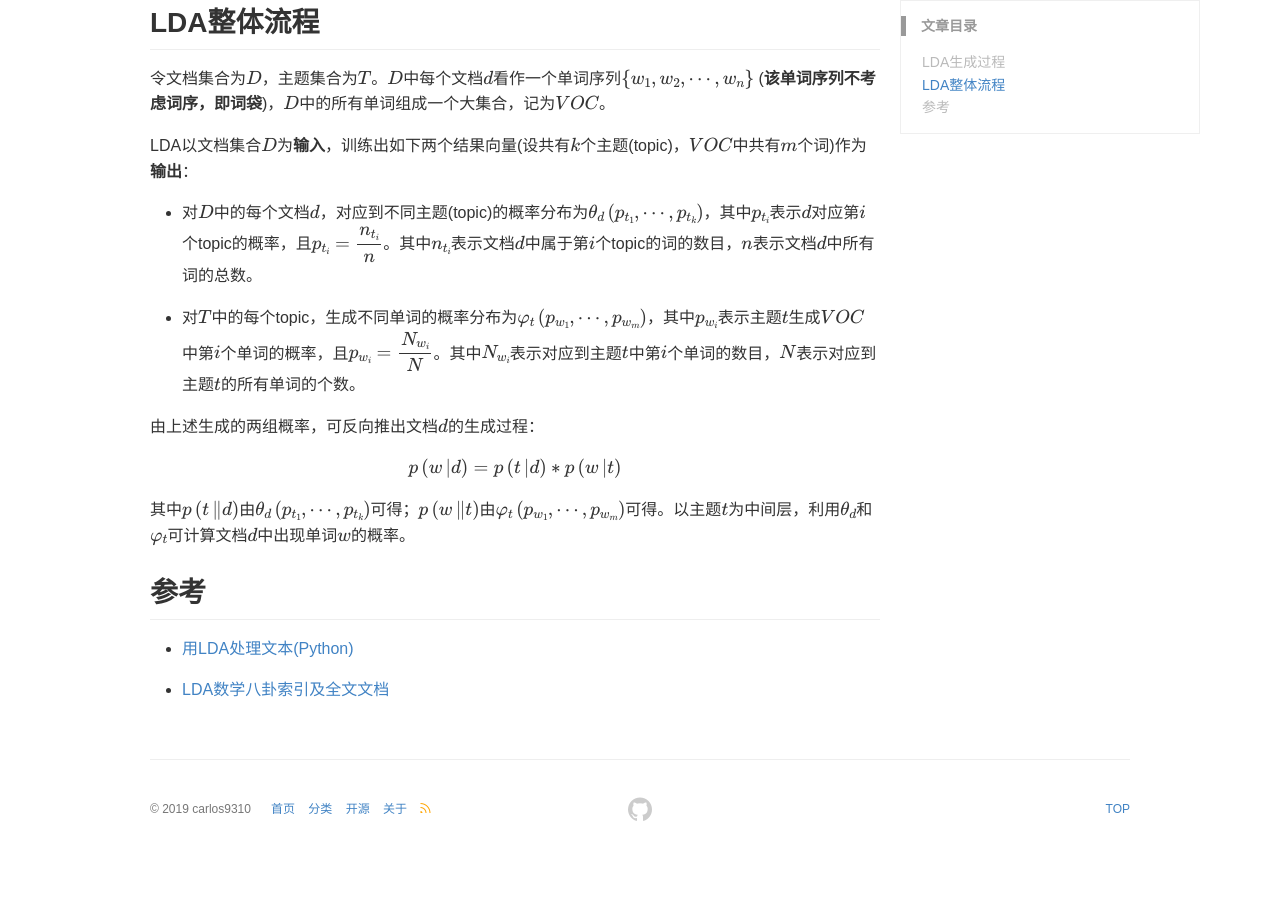
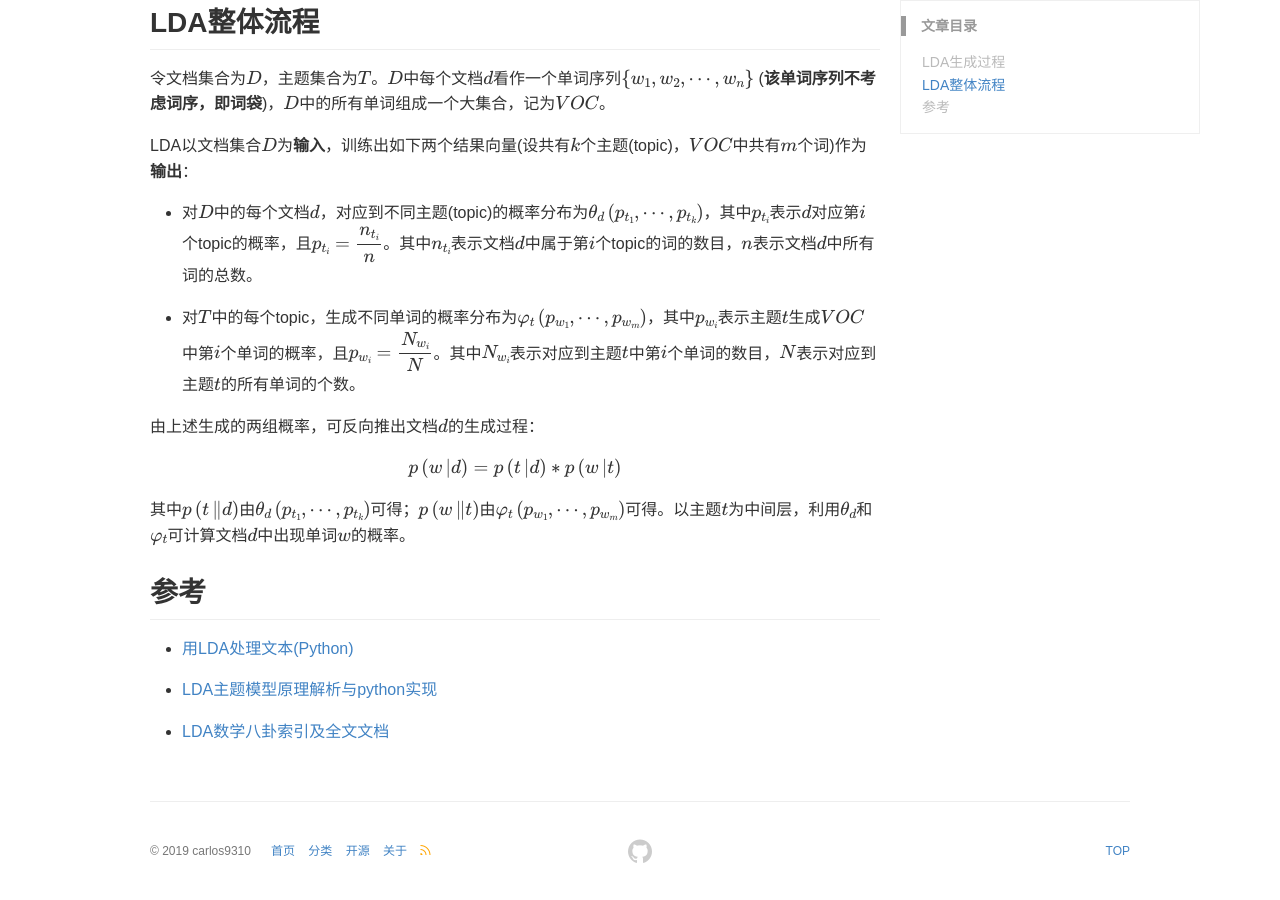
Before and after one commit to carlos9310/carlos9310.github.io, a Jekyll site: the page built from _posts/ML/2019-08-07-LDA.md, in a window 1280 px wide and 900 px high, scrolled down 752 px. Built offline with Jekyll 4.4.1, drawn with Linux system fonts in a browser that asks for light colours; formulas are drawn with MathJax 3; comment, search, counter and statistics services are not loaded; before the commit the page ends 1610 px from its top, so only the background shows below that.

Commit message:
update LDA

```diff
--- a/_posts/ML/2019-08-07-LDA.md
+++ b/_posts/ML/2019-08-07-LDA.md
@@ -56,4 +56,6 @@ $$可得。以主题$$t$$为中间层，利用$$\theta _d$$和$$\varphi _t$$可
 
 - [用LDA处理文本(Python)](https://blog.csdn.net/u013710265/article/details/73480332)
 
+- [LDA主题模型原理解析与python实现](https://blog.csdn.net/wind_blast/article/details/53815757)
+
 - [LDA数学八卦索引及全文文档](https://zhuanlan.zhihu.com/p/57418059)
```
